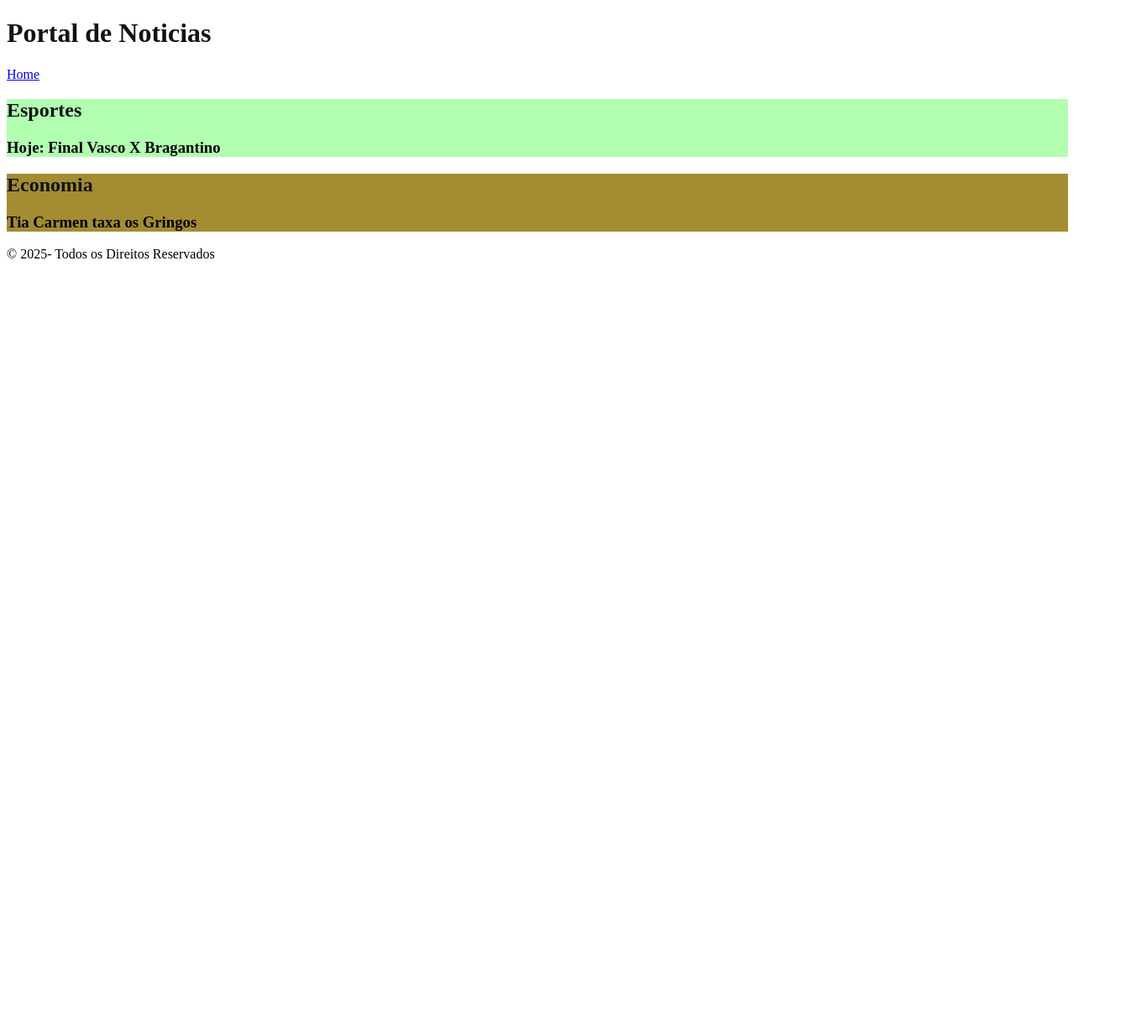
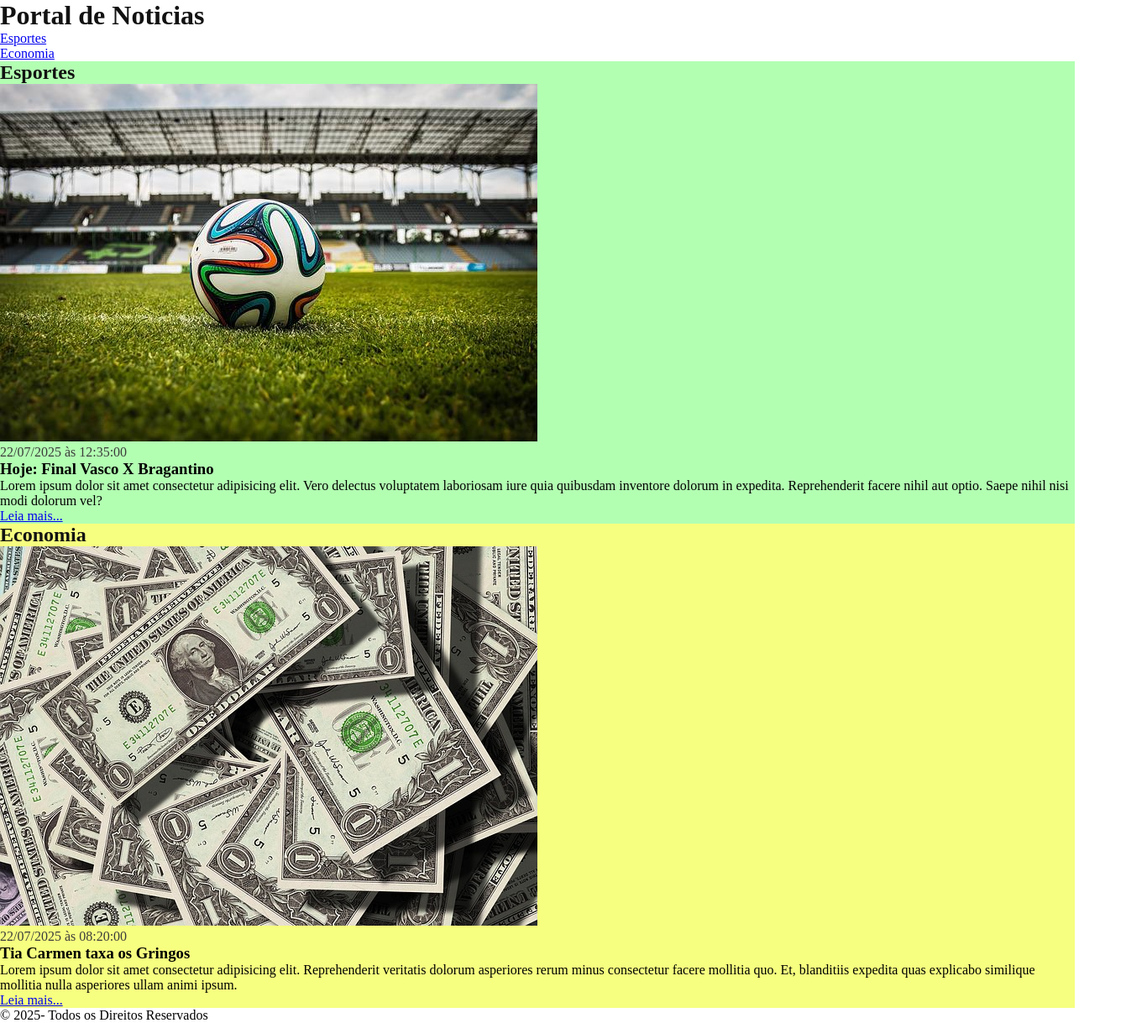
Before and after one commit to ArthurR731/pg_insta, a plain HTML site: page PortalNoticia/index.html in a window 1280 px wide. Shown: the whole page at 84% size, 1366 px wide, since content can reach past the window. Before the commit the page ends 800 px from the top, so only its background shows below. Drawn offline with Linux system fonts and the light colour scheme.

Commit message:
3rd update

```diff
--- a/PortalNoticia/index.html
+++ b/PortalNoticia/index.html
@@ -7,25 +7,46 @@
     <link rel="stylesheet" type="text/css" href="./style.css">
 </head>
 <body>
-    <h1>Portal de Noticias</h1>
     <header>
+        <div class="container">
+        <h1>Portal de Noticias</h1>
         <nav>
-            <a href="./index.html">Home</a>
+            <ul>
+                <li>
+                    <a href="#">Esportes</a>
+                </li>
+                <li>
+                    <a href="#">Economia</a>
+                </li>
+            </ul>
         </nav>
+    </div>
     </header>
     <main>
         <div>
             <section id="sports">
                 <h2>Esportes</h2>
                 <article>
+                    <img src="./imagens/futebol.jpg" alt="Bola de futebol">
+                    <header>
+                        <time class="creation-date">22/07/2025 às 12:35:00</time>
+                    </header>
                     <h3>Hoje: Final Vasco X Bragantino</h3>
+                    <p>Lorem ipsum dolor sit amet consectetur adipisicing elit. Vero delectus voluptatem laboriosam iure quia quibusdam inventore dolorum in expedita. Reprehenderit facere nihil aut optio. Saepe nihil nisi modi dolorum vel?</p>
+                    <a href="#" title="Leia a notícia completa">Leia mais...</a>
                 </article>
             </section>
 
             <section id="economy">
                 <h2>Economia</h2>
                 <article>
+                    <img src="./imagens/dolares.jpg" alt="Notas de dolar americano">
+                    <header>
+                        <time class="creation-date">22/07/2025 às 08:20:00</time>
+                    </header>
                     <h3>Tia Carmen taxa os Gringos</h3>
+                    <p>Lorem ipsum dolor sit amet consectetur adipisicing elit. Reprehenderit veritatis dolorum asperiores rerum minus consectetur facere mollitia quo. Et, blanditiis expedita quas explicabo similique mollitia nulla asperiores ullam animi ipsum.</p>
+                    <a href="#" title="Leia a notícia completa">Leia mais...</a>
                 </article>
             </section>
         </div>
--- a/PortalNoticia/style.css
+++ b/PortalNoticia/style.css
@@ -1,13 +1,25 @@
+*{
+    box-sizing: border-box;
+    margin: 0;
+    padding: 0;
+}
 h1{
     color: #121212;
 }
-
 h2{
-    color: #121212}
-#economy{
-    background-color: #A38C32;
-
+    color: #121212
 }
 #sports{
     background-color: rgba(0, 255, 0, 0.3);
 }
+#economy{
+    background-color: rgba(238, 255, 0, 0.5);
+
+}
+.creation-date{
+    color: #3d3c3c;
+}
+.container{
+    width: 1366px;
+    margin: 0 auto 0 auto;
+}
```
Also changed, not shown: PortalNoticia/imagens/Sistema Tênis Integrado.jpg (added), PortalNoticia/imagens/basquete.jpg (added), PortalNoticia/imagens/dolares.jpg (added), PortalNoticia/imagens/euro.jpg (added), PortalNoticia/imagens/futebol-americano.jpg (added), PortalNoticia/imagens/futebol.jpg (added), PortalNoticia/imagens/petroleo.jpg (added).
